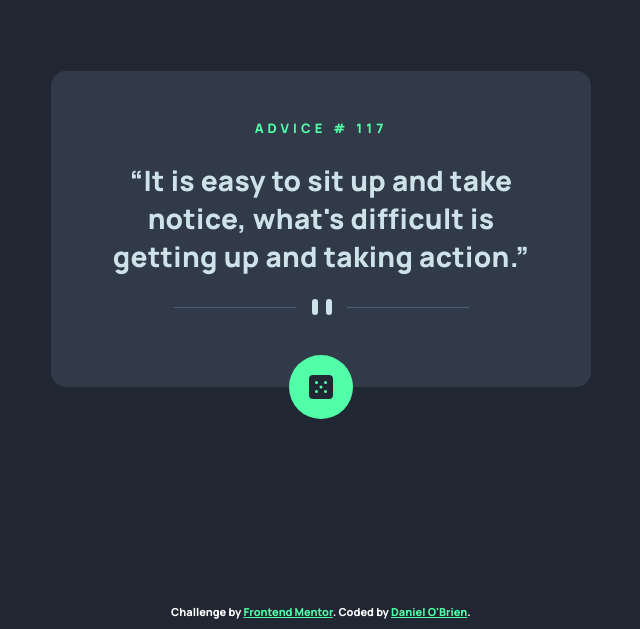
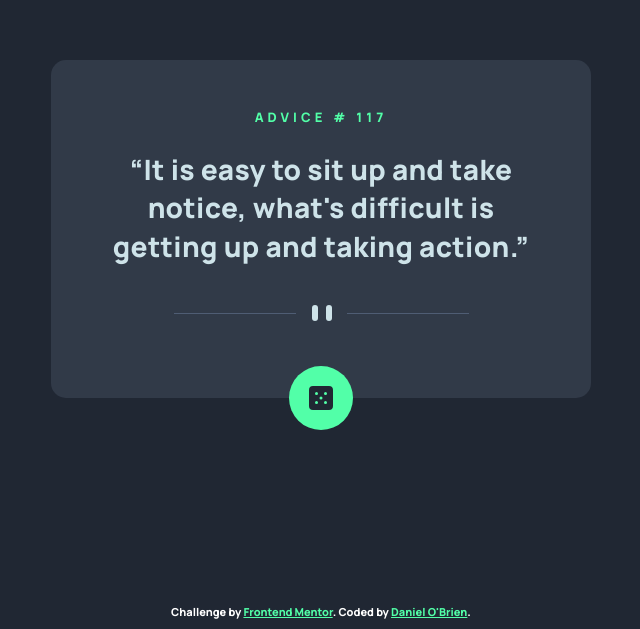
Before and after one commit to obriedan/fem-advice-generator, a plain HTML site: page index.html in a window 1280 px wide. Shown: the part 171-800 px from the top of the page, without its empty margins (319-959 px from the left). Drawn offline with Linux system fonts and the light colour scheme.

Commit message:
divider spacing

```diff
--- a/index.html
+++ b/index.html
@@ -40,11 +40,13 @@
           “It is easy to sit up and take notice, what's difficult is getting up
           and taking action.”
         </p>
-        <img
-          src="./images/pattern-divider-mobile.svg"
-          alt="divider"
-          class="advice-divider"
-        />
+        <picture srcset="">
+          <img
+            src="./images/pattern-divider-mobile.svg"
+            alt="divider"
+            class="advice-divider"
+          />
+        </picture>
         <button class="advice-button">
           <img
             class="advice-icon"
--- a/style.css
+++ b/style.css
@@ -102,6 +102,10 @@ main {
   text-align: center;
   letter-spacing: clamp(0.3px, -1vw, -0.257143px);
   color: var(--color-main-text);
+}
+
+.advice-divider {
+  margin-top: clamp(0rem, calc(100vw - 375px), 1rem);
 }
 
 .advice-button {
```
